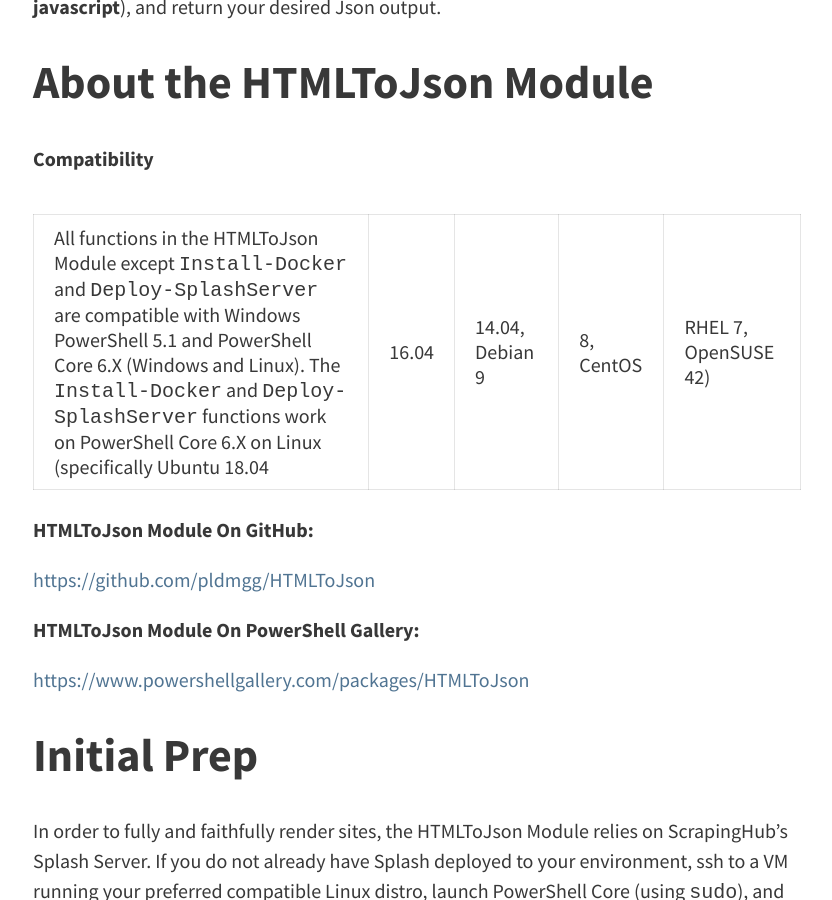
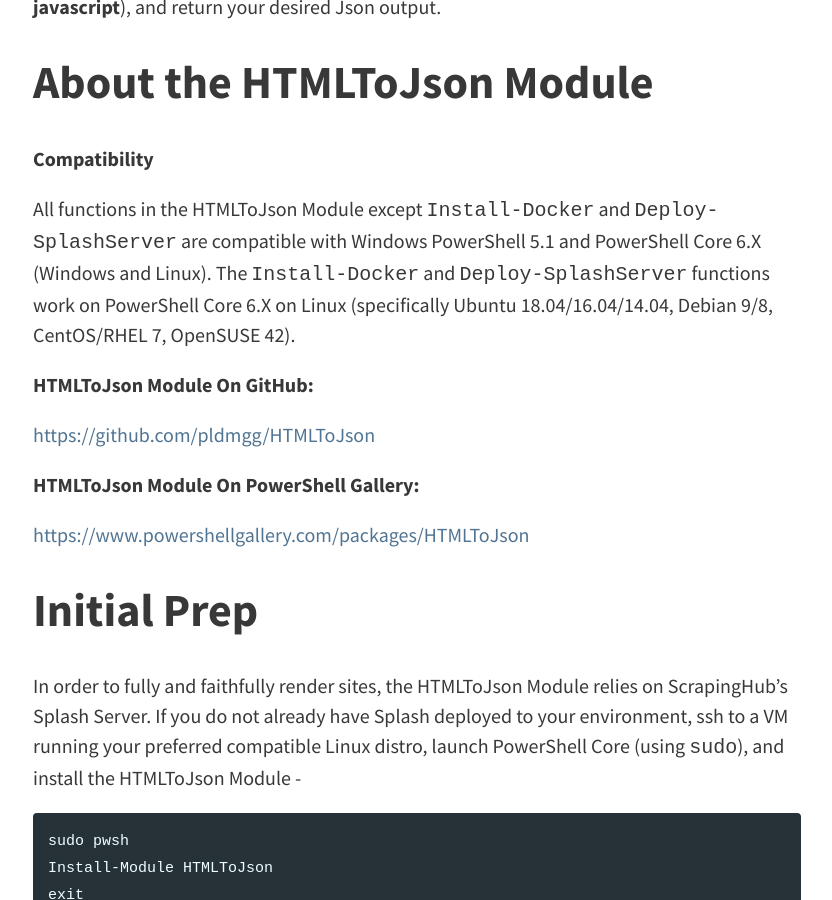
Before and after one commit to pldmgg/pldmgg.github.io, a Jekyll site: the page built from _posts/2018-12-02-HTMLToJson.md, in a window 1280 px wide and 900 px high, scrolled down 397 px. Shown: the whole window, without its empty margins (223-1055 px from the left). Built offline with Jekyll 4.4.1, drawn with Linux system fonts in a browser that asks for light colours.

```diff
--- a/_posts/2018-12-02-HTMLToJson.md
+++ b/_posts/2018-12-02-HTMLToJson.md
@@ -13,7 +13,7 @@ So you've finally found a site with a ton of great information, but it hasn't im
 
 **Compatibility**
 
-All functions in the HTMLToJson Module except `Install-Docker` and `Deploy-SplashServer` are compatible with Windows PowerShell 5.1 and PowerShell Core 6.X (Windows and Linux). The `Install-Docker` and `Deploy-SplashServer` functions work on PowerShell Core 6.X on Linux (specifically Ubuntu 18.04|16.04|14.04, Debian 9|8, CentOS|RHEL 7, OpenSUSE 42)
+All functions in the HTMLToJson Module except `Install-Docker` and `Deploy-SplashServer` are compatible with Windows PowerShell 5.1 and PowerShell Core 6.X (Windows and Linux). The `Install-Docker` and `Deploy-SplashServer` functions work on PowerShell Core 6.X on Linux (specifically Ubuntu 18.04/16.04/14.04, Debian 9/8, CentOS/RHEL 7, OpenSUSE 42).
 
 **HTMLToJson Module On GitHub:**
 
```
